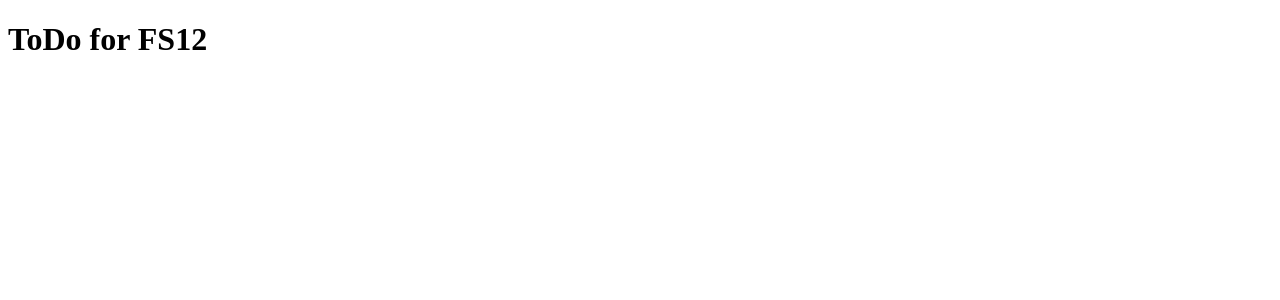
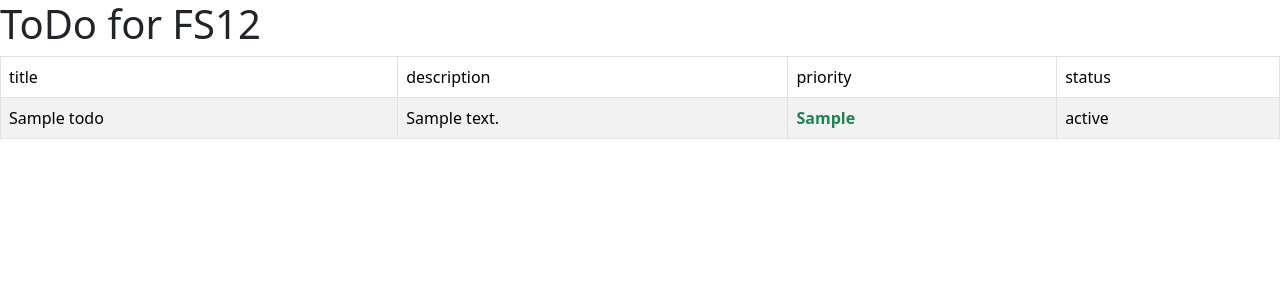
Before and after one commit to Yunus-Emre-Tasci/ToDo_App_Template_Django, a Python web app: template todo/templates/list.html in a window 1280 px wide. Shown: the top 300 px of the page. Run offline with Jinja, Linux system fonts and the light colour scheme; the template is opened without the code that fills it: most values are stand-ins (such as "Sample title", 1, 10 or a date in 2020).

Commit message:
getbootstrap

```diff
--- a/todo/templates/base.html
+++ b/todo/templates/base.html
@@ -5,12 +5,25 @@
     <meta http-equiv="X-UA-Compatible" content="IE=edge">
     <meta name="viewport" content="width=device-width, initial-scale=1.0">
     <title>Document</title>
+    <link href="https://cdn.jsdelivr.net/npm/bootstrap@5.3.0-alpha1/dist/css/bootstrap.min.css" rel="stylesheet"
+        integrity="sha384-GLhlTQ8iRABdZLl6O3oVMWSktQOp6b7In1Zl3/Jr59b6EGGoI1aFkw7cmDA6j6gD" crossorigin="anonymous">
+
 </head>
 <body>
     <h1>ToDo for FS12</h1>
     {% block blockname %}
 
+
+    {% block container %}
+
+    {% endblock container %}
+
+
     {% endblock blockname %}
+
+    <script src="https://cdn.jsdelivr.net/npm/bootstrap@5.3.0-alpha1/dist/js/bootstrap.bundle.min.js"
+        integrity="sha384-w76AqPfDkMBDXo30jS1Sgez6pr3x5MlQ1ZAGC+nuZB+EYdgRZgiwxhTBTkF7CXvN" crossorigin="anonymous">
+    </script>
 
 </body>
 </html>
--- a/todo/templates/list.html
+++ b/todo/templates/list.html
@@ -2,5 +2,33 @@
 <h1>ToDo List</h1>
 
 {% block container %}
+    <table class="table table-bordered table-striped">
+        <thead>
+            <tr>
+                <td>title</td>
+                <td>description</td>
+                <td>priority</td>
+                <td>status</td>
+            </tr>
+        </thead>
+        <tbody>
+            {% for todo in todos %}
+            <tr>
+                <td>{{ todo.title }}</td>
+                <td>{{ todo.description }}</td>
+                <td>
 
+                    {% if todo.priority==1 %}
+                        <b class="text-danger">{{ todo.get_priority_display }}</b>
+                    {% elif todo.priority==2 %}
+                        <b class="text-warning">{{ todo.get_priority_display }}</b>
+                    {% else %}
+                        <b class="text-success">{{ todo.get_priority_display }}</b>
+                    {% endif %}
+                </td>
+                <td>{{ todo.get_status_display }}</td>
+            </tr>
+            {% endfor %}
+        </tbody>
+    </table>
 {% endblock container %}
--- a/todo/urls.py
+++ b/todo/urls.py
@@ -1,5 +1,6 @@
 from django.urls import path
+from .views import todo_list
 
 urlpatterns = [
-    path('',),
+    path('',todo_list,name="todo_list"),
 ]
```
